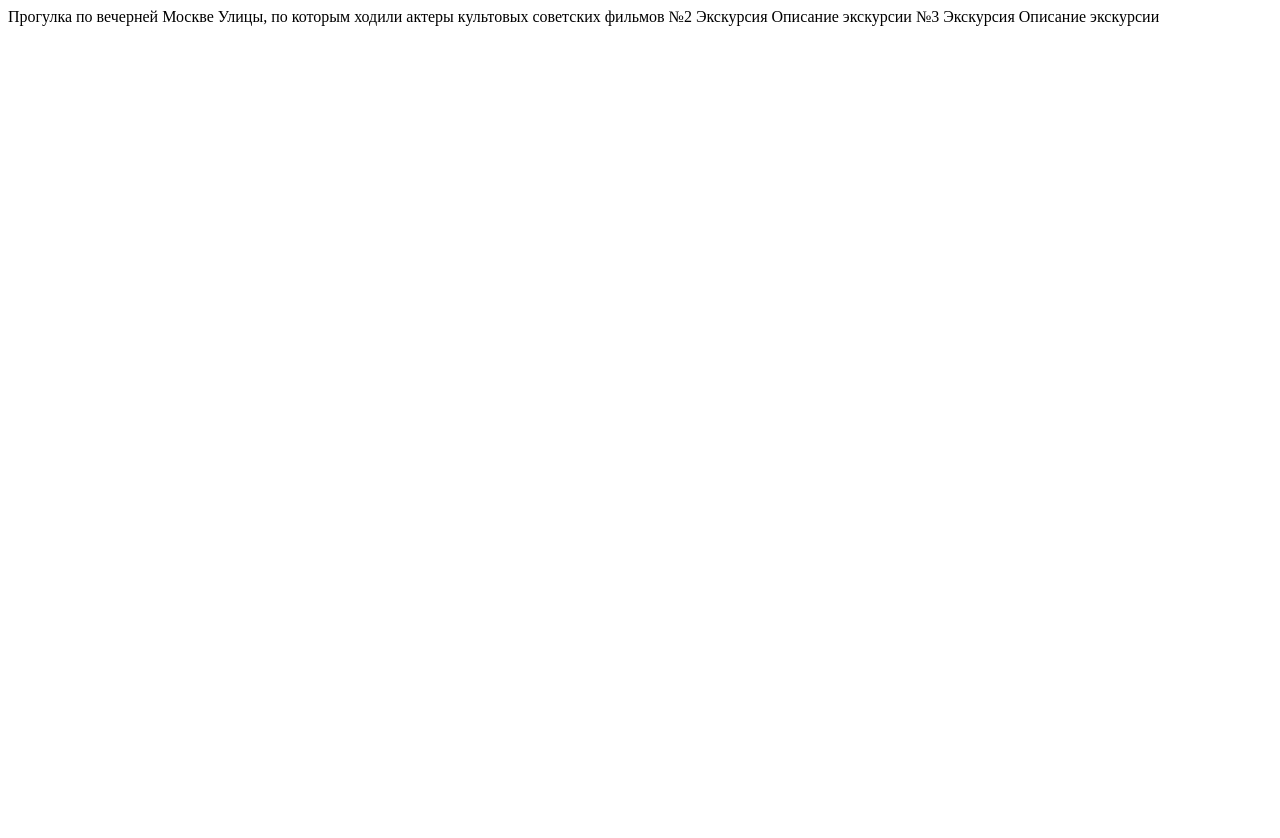
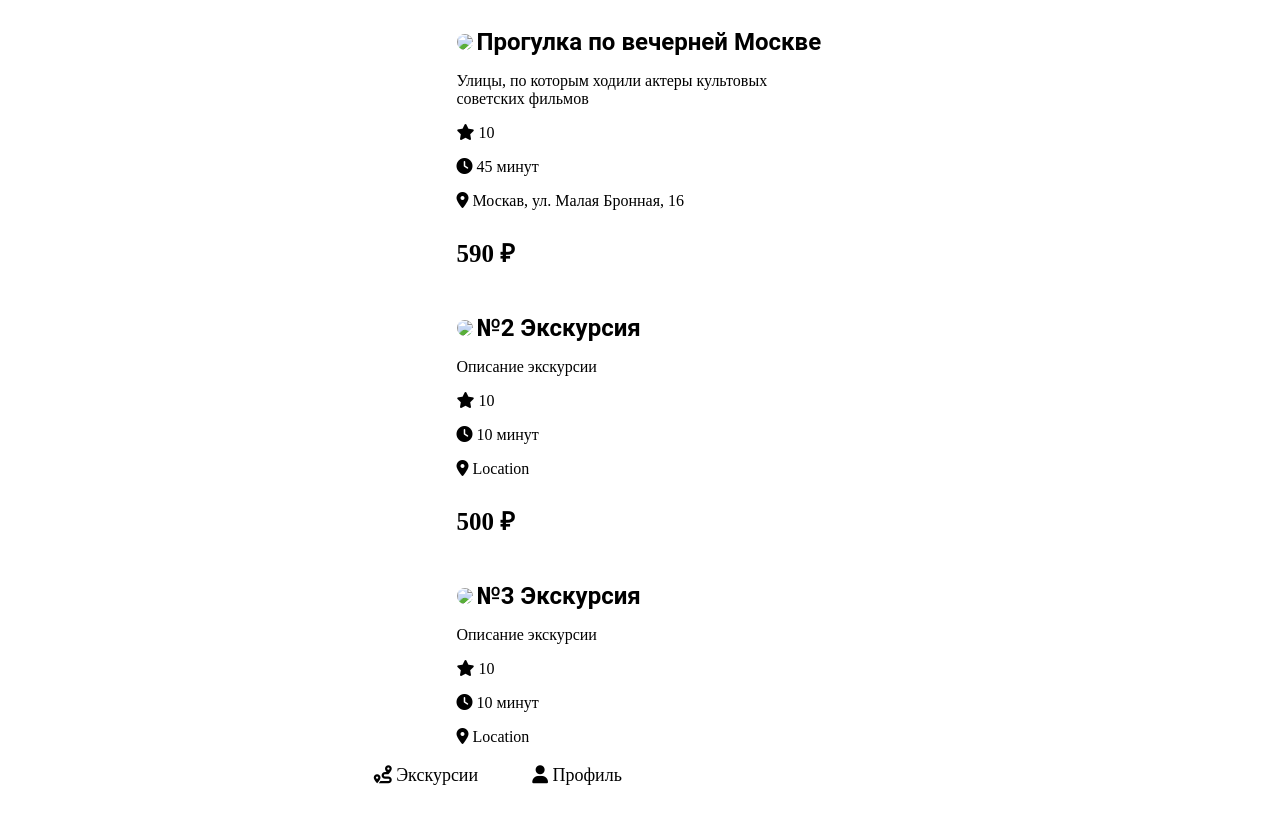
Before and after one commit to Happytwo211/LUM_mini_app_clean, a Django app: page /main_page/tours/ in a window 1280 px wide. Before the commit the page ends 26 px from the top, so only its background shows below. Run offline with Django 5.2, Linux system fonts and the light colour scheme; data comes from the database, SQL or seed files in the repository; both versions use the stored data as it was after the commit.

Commit message:
initial commit

```diff
--- a/miniapp/miniapp/settings.py
+++ b/miniapp/miniapp/settings.py
@@ -55,7 +55,8 @@ MIDDLEWARE = [
     'django.contrib.messages.middleware.MessageMiddleware',
     'django.middleware.clickjacking.XFrameOptionsMiddleware',
 
-    'django.contrib.flatpages.middleware.FlatpageFallbackMiddleware'
+    'django.contrib.flatpages.middleware.FlatpageFallbackMiddleware',
+
 ]
 
 ROOT_URLCONF = 'miniapp.urls'
--- a/miniapp/miniapp/urls.py
+++ b/miniapp/miniapp/urls.py
@@ -19,5 +19,6 @@ from django.urls import path
 from django.urls import include
 urlpatterns = [
     path('admin/', admin.site.urls),
-    path('main_page/', include('startpage.urls'))
+    path('main_page/', include('startpage.urls')),
+    path('accounts/', include('django.contrib.auth.urls'))
 ]
--- a/miniapp/startpage/admin.py
+++ b/miniapp/startpage/admin.py
@@ -1,5 +1,4 @@
 from django.contrib import admin
-from .models import Tour, UserStats, User
+from .models import Tour, UserStats
 admin.site.register(Tour)
 admin.site.register(UserStats)
-# Register your models here.
--- a/miniapp/startpage/models.py
+++ b/miniapp/startpage/models.py
@@ -1,12 +1,16 @@
 from django.db import models
 from django.contrib.auth.models import User
+
 
 class Tour(models.Model):
     tour_name = models.CharField(max_length=300, default='Экскурсия')
     tour_desc = models.TextField(max_length=2000, default='Описание экскурсии')
-
+    tour_rating = models.IntegerField(default=10)
+    tour_duration = models.IntegerField(default=5)
+    tour_value = models.IntegerField(default=500, max_length=10)
+    tour_location = models.CharField(max_length=200, default='Location')
     def __str__(self):
-        return f'{self.tour_name}:{self.tour_desc[:20]}'
+        return f'{self.tour_name} : {self.tour_desc[:20]}'
 
 class UserStats(models.Model):
     user_stats_to_user = models.ForeignKey(to=User, on_delete=models.CASCADE)
--- a/miniapp/startpage/urls.py
+++ b/miniapp/startpage/urls.py
@@ -1,7 +1,8 @@
-from django.urls import path
-from .views import ToursList, UserProfile
+from django.urls import path, include
+from .views import ToursList, UserProfile, ToursDetail
 
 urlpatterns = [
     path('tours/', ToursList.as_view(), name='tours_list'),
-    path('profile/<int:pk>', UserProfile.as_view(), name='profile')
+    path('profile/<int:pk>', UserProfile.as_view(), name='profile'),
+    path('tours/<int:pk>', ToursDetail.as_view(), name='tour_detail'),
 ]
--- a/miniapp/startpage/views.py
+++ b/miniapp/startpage/views.py
@@ -1,15 +1,21 @@
 from django.shortcuts import render
 from django.views.generic import ListView, DetailView
+from django.contrib.auth.mixins import LoginRequiredMixin
 from .models import Tour, UserStats
+
+class ToursDetail(DetailView):
+    model = Tour
+    template_name = 'tours_detail.html'
+    context_object_name = 'tour'
+
 class ToursList(ListView):
     model = Tour
     ordering = 'tour_name'
     template_name = 'tours_list.html'
     context_object_name = 'tours'
 
-class UserProfile(DetailView):
+class UserProfile(DetailView, LoginRequiredMixin):
     model = UserStats
     ordering = 'user_stats_to_user'
     template_name = 'user_profile.html'
     context_object_name = 'users'
-# Create your views here.
--- a/miniapp/templates/default.html
+++ b/miniapp/templates/default.html
@@ -3,12 +3,46 @@
 <head>
     <meta charset="UTF-8">
     <title>Люблю Москву!</title>
+    <link rel="stylesheet" href="https://cdnjs.cloudflare.com/ajax/libs/font-awesome/6.0.0/css/all.min.css">
 </head>
 <body>
+
 {% block tours %} {% endblock %}
 {% block user %} {% endblock %}
+
+<footer>
+
+    <a href="#" style="text-decoration: none;"><i class="fas fa-route"></i> Экскурсии</a>
+    <a href="#" style="text-decoration: none;"><i class="fas fa-user"></i> Профиль</a>
+
+</footer>
+
+
+<header></header>
 </body>
+<style>
+        footer {
+            position: fixed;
+            bottom: 0;
+            right: 500px;
+            width: 48%;
+            background-color: white;
+            text-align: center;
+            height: 50px;
+            line-height: 50px;
 
+        }
+
+        footer_style {
+            color: black;
+        }
+
+        footer a {
+             margin-left: 50px;
+             color: black;
+             font-size:18px;
+        }
+</style>
 
 
 </html>
--- /dev/null
+++ b/miniapp/templates/tours_detail.html
@@ -0,0 +1,4 @@
+{% extends 'default.html' %}
+
+{% block content %}
+{% endblock content %}
--- a/miniapp/templates/tours_list.html
+++ b/miniapp/templates/tours_list.html
@@ -1,17 +1,73 @@
 {% extends 'default.html' %}
 
 {% block content %}
+
 {% block tours %}
 
+<style>
+    .tour-container {
+        display: flex;
+        justify-content: center; /* Центрирование контейнера по горизонтали */
+    }
+    .tour-item {
+        text-align: left;      /* Выравнивание текста по левому краю внутри блока */
+        margin-top: 20px;      /* Расстояние между картинкой и текстом */
+        width: 367px;          /* Ширина блока, чтобы он не растягивался */
+    }
+    .tour-name {
+        font-size: 24px;
+        color: black;
+        font-weight: bold;
+        font-family: Roboto, sans-serif;
+        margin-bottom: 10px; /* Отступ между названием и описанием */
+    }
+    .tour-desc {
+<!--        font-style: italic;-->
+        color: black;
+        margin-bottom: 10px; /* Отступ между описанием и другими элементами */
+    }
+    .tour-img-container {
+        display: inline-block;   /* Выравнивание контейнера по центру */
+        text-align: center;      /* Центрирование подписей */
+    }
+    .tour_img {
+        max-width: 367px;
+        max-height: 520px;
+        border-radius: 50px;
+    }
+
+    .tour-value{
+        font-size: 25px;
+        font-weight: bold;
+    }
+</style>
+
 {% if tours %}
-        {% for tour in tours %}
-            {{tour.tour_name}}
-            {{ tour.tour_desc }}
-        {% endfor %}
+    {% for tour in tours %}
+        <div class="tour-container">
+            <div class="tour-item">
+                <div class="tour-img-container">
+                    <img class="tour_img" src="//2.downloader.disk.yandex.com/preview/fe5bcb4085e37780cbcfe9c0e50587e613f5a21fe5fdb1c87ed012da49c9e02c/inf/MnlL5vtHe1YY0PTsGCa26iecOOjThLnfy554i0L3-9beAjnfv5XCaXt2ssbD-Ego1svtvBpqARpW62MAYUhkGw%3D%3D?uid=395144095&filename=3c57ebbb7229653875bb1cbe8e64bbdd7e9fe33f%20%281%29.png&disposition=inline&hash=&limit=0&content_type=image%2Fpng&owner_uid=395144095&tknv=v3&size=1126x912">
+<!--                    ПЕРЕПИСАТЬ ПОД ID ФОТОГРАФИИ-->
+
+                </div>
+                    <a class="tour-name" style="text-decoration: none;" href="/main_page/tours/{{tour.id}}">{{tour.tour_name}}</a>
+<!--                    <p class="tour-name">{{tour.tour_name}}</p>-->
+                    <p class="tour-desc">{{ tour.tour_desc }}</p>
+                    <p class="tour-raiting"><i class="fas fa-star"></i> {{ tour.tour_rating}}</p>
+                    <p class="tour-duration"><i class="fas fa-clock"></i> {{ tour.tour_duration}} минут</p>
+                    <p class="tour-location"><i class="fas fa-map-marker-alt"></i> {{ tour.tour_location}}</p>
+                    <p class="tour-value">{{ tour.tour_value}} ₽</p>
+            </div>
+
+        </div>
+    {% endfor %}
 {% else %}
-<h1>Экскурсий пока нет</h1>
+    <h1>Экскурсий пока нет</h1>
 {% endif %}
 
+{% endblock %}
 
-{% endblock %}
+
+
 {% endblock content %}
```
Also changed, not shown: miniapp/templates/registration/login.html (added, +40 -0 lines), miniapp/db.sqlite3.
